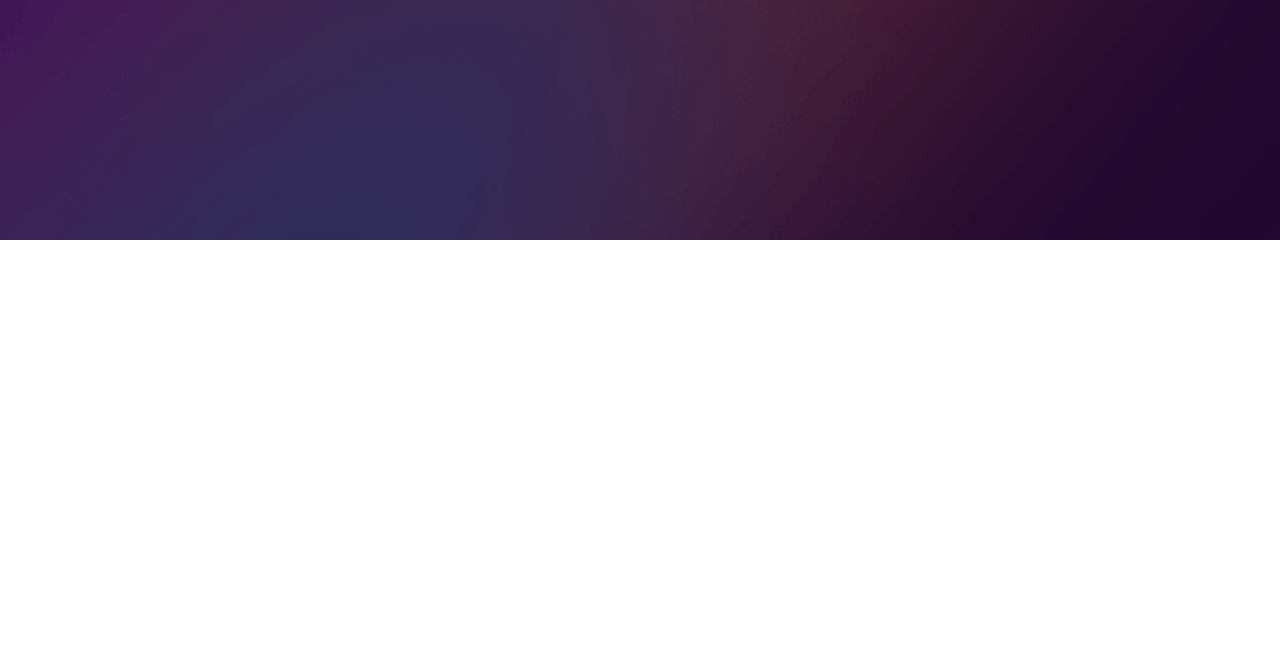
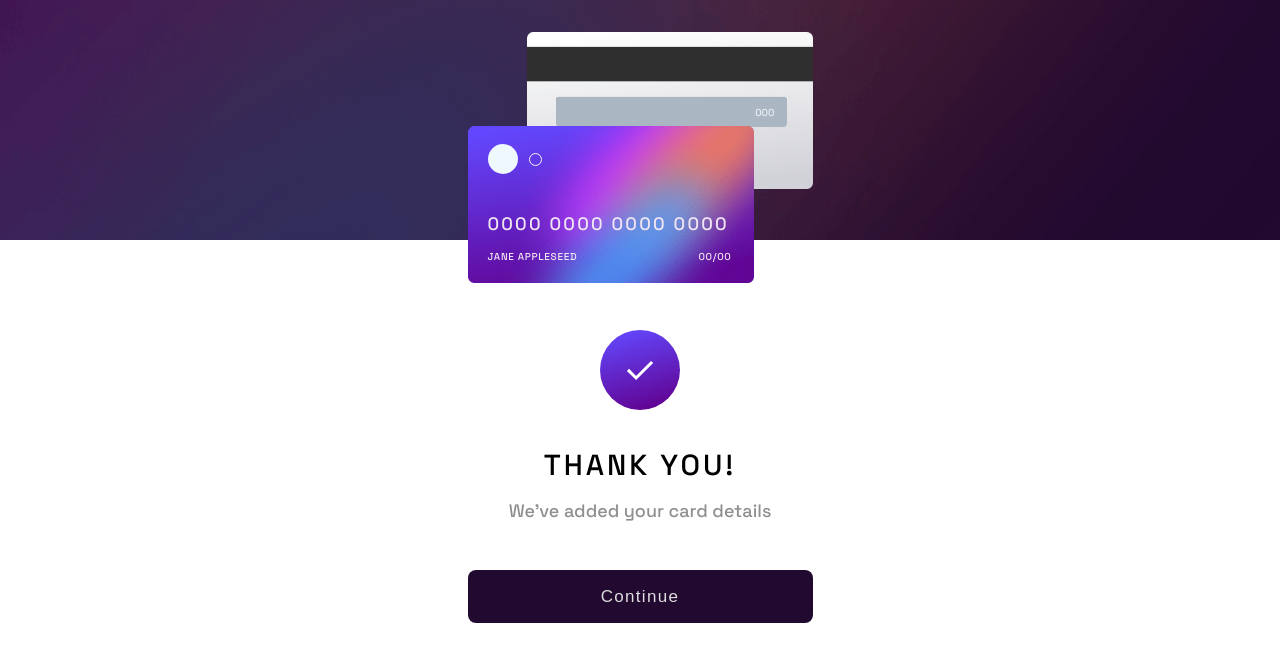
Before and after one commit to nikros8/card-detail-form, a Nuxt app: page /completed in a window 1280 px wide. Before the commit this address had no page. Shown: the top 662 px of the page. Built offline with nearby package versions, Linux system fonts and the light colour scheme.

Commit message:
added result page, code refactoring-cleanup

```diff
--- a/assets/css/main.css
+++ b/assets/css/main.css
@@ -8,9 +8,21 @@ body {
     url("/assets/images/bg-main-desktop.png") center/cover no-repeat;
 }
 
+main {
+  display: flex;
+  justify-content: center;
+}
+
 input {
   border: 1px solid hsl(270, 3%, 87%);
   border-radius: 8px;
   padding: 0;
   box-sizing: border-box;
 }
+
+.container-main {
+  max-width: 345px;
+  width: 100%;
+  margin-left: 16px;
+  margin-right: 16px;
+}
--- a/components/BaseButton.vue
+++ b/components/BaseButton.vue
@@ -1,5 +1,11 @@
+<script setup lang="ts">
+defineProps({
+  value: { type: String, required: true },
+})
+</script>
+
 <template>
-  <button type="submit">Confirm</button>
+  <button type="submit">{{ value }}</button>
 </template>
 
 <style scope>
--- a/components/CardPreviewCardFront.vue
+++ b/components/CardPreviewCardFront.vue
@@ -1,17 +1,10 @@
 <script setup lang="ts">
 import { store } from "@/store/store.js"
 
-// const props = defineProps({
-//   cardNumber: String,
-//   cardHolderName: String,
-//   cardExpirationMonth: String,
-//   cardExpirationYear: String,
-// })
 function addSpacesToDigits(digits: string | undefined): string {
   return digits ? digits.replace(/(\d{4})/g, "$1 ").trim() : ""
 }
 const formattedCardNumber = computed(() => addSpacesToDigits(store.cardNumber) || null)
-console.log(formattedCardNumber.value)
 </script>
 <template>
   <div class="card-front">
@@ -103,6 +96,4 @@ console.log(formattedCardNumber.value)
   font-size: 10px;
   letter-spacing: 0.7px;
 }
-.card-front .card-details .container .card-holder-name {
-}
 </style>
--- a/components/cardDetailForm.vue
+++ b/components/cardDetailForm.vue
@@ -1,6 +1,8 @@
 <script setup lang="ts">
 import { type Inputs } from "@/types/index"
 import { store } from "@/store/store.js"
+
+const router = useRouter()
 
 const inputs: Inputs = reactive({
   cardHolderName: {
@@ -54,21 +56,31 @@ enum Errors {
   isWrongFormat = "Wrong format",
 }
 
-function submit() {
-  const entries = Object.entries(store)
-  entries.forEach(([key, value]) => {
+function isInputValid(): boolean {
+  const isValid = ref(true)
+  const cardDetails = Object.entries(store)
+  cardDetails.forEach(([key, value]) => {
     if (String(value).length < 1) {
       inputs[key].error = Errors.isEmpty
+      isValid.value = false
     } else if (
       inputs[key].definedLength &&
       String(value).length > 0 &&
       String(value).length !== inputs[key].definedLength
     ) {
       inputs[key].error = Errors.isWrongFormat
+      isValid.value = false
     } else {
       inputs[key].error = ""
     }
   })
+  return isValid.value
+}
+
+function submit() {
+  if (isInputValid()) {
+    router.push({ path: "/completed" })
+  }
 }
 </script>
 <template>
@@ -131,9 +143,7 @@ function submit() {
           />
         </div>
       </div>
-      <NuxtLink :to="{ path: '/card-details-completion' }">
-        <BaseButton />
-      </NuxtLink>
+      <BaseButton value="Confirm" />
     </form>
   </div>
 </template>
--- a/pages/card-details-completion.vue
+++ /dev/null
@@ -1,7 +0,0 @@
-<script setup lang="ts"></script>
-
-<template>
-  <h1>PAGE</h1>
-</template>
-
-<style scope></style>
--- /dev/null
+++ b/pages/completed.vue
@@ -0,0 +1,40 @@
+<script setup lang="ts">
+import IconCompleteSVG from "@/assets/images/icon-complete.svg"
+</script>
+<template>
+  <main>
+    <div class="container-main">
+      <CardPreview />
+      <div class="result">
+        <img :src="IconCompleteSVG" />
+        <div class="title">THANK YOU!</div>
+        <div class="info">We've added your card details</div>
+        <BaseButton value="Continue" />
+      </div>
+    </div>
+  </main>
+</template>
+
+<style scoped>
+.result {
+  display: flex;
+  flex-direction: column;
+  align-items: center;
+  margin-top: 48px;
+}
+
+.result img {
+  width: 80px;
+}
+.result .title {
+  font-size: 29px;
+  letter-spacing: 3px;
+  margin-top: 36px;
+}
+.result .info {
+  font-size: 18px;
+  margin-top: 16px;
+  margin-bottom: 20px;
+  color: #908e91;
+}
+</style>
--- a/pages/index.vue
+++ b/pages/index.vue
@@ -1,21 +1,9 @@
 <script setup lang="ts"></script>
 <template>
   <main>
-    <div class="container">
+    <div class="container-main">
       <CardPreview />
       <CardDetailForm />
     </div>
   </main>
 </template>
-<style scoped>
-main {
-  display: flex;
-  justify-content: center;
-}
-.container {
-  max-width: 345px;
-  width: 100%;
-  margin-left: 16px;
-  margin-right: 16px;
-}
-</style>
```
